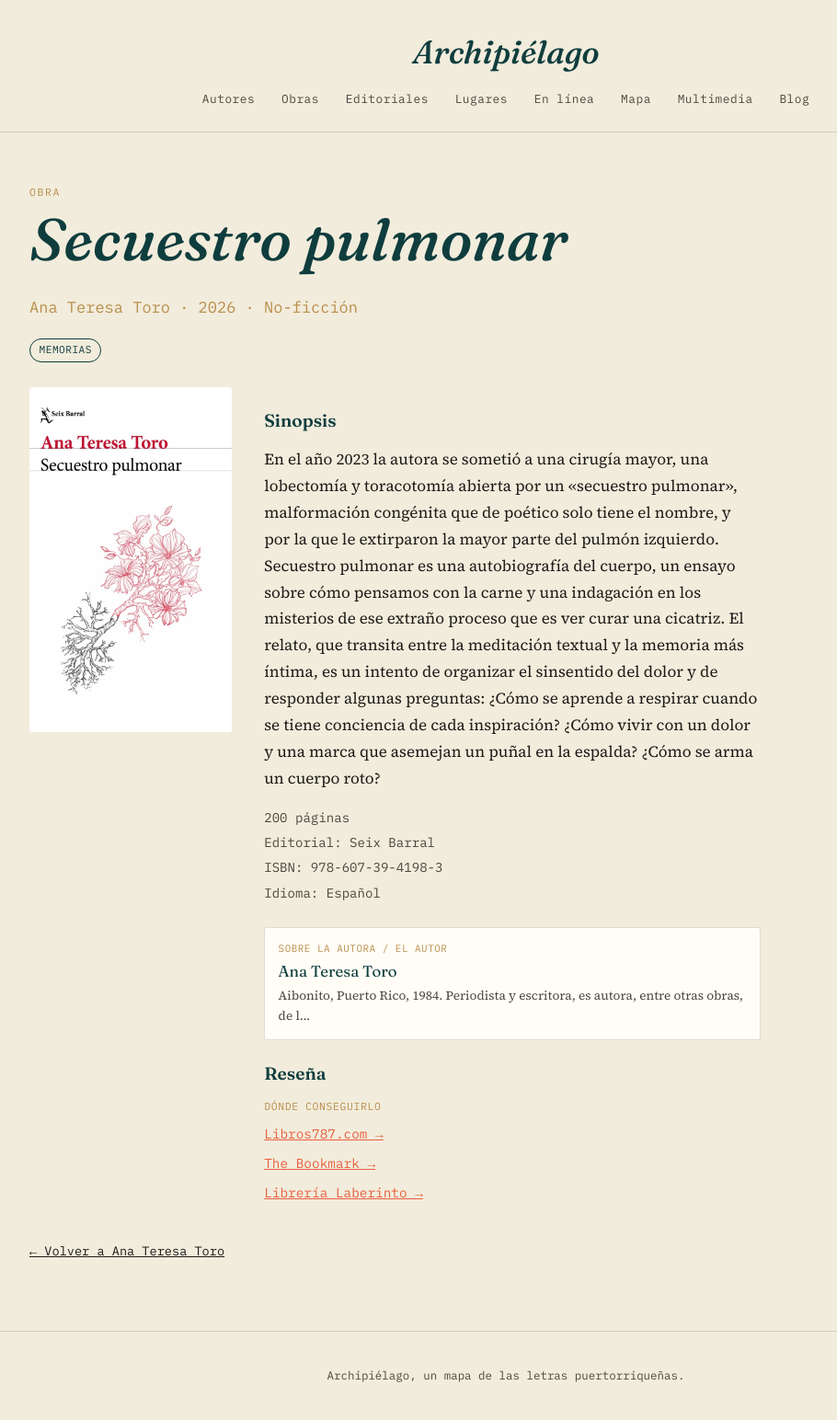
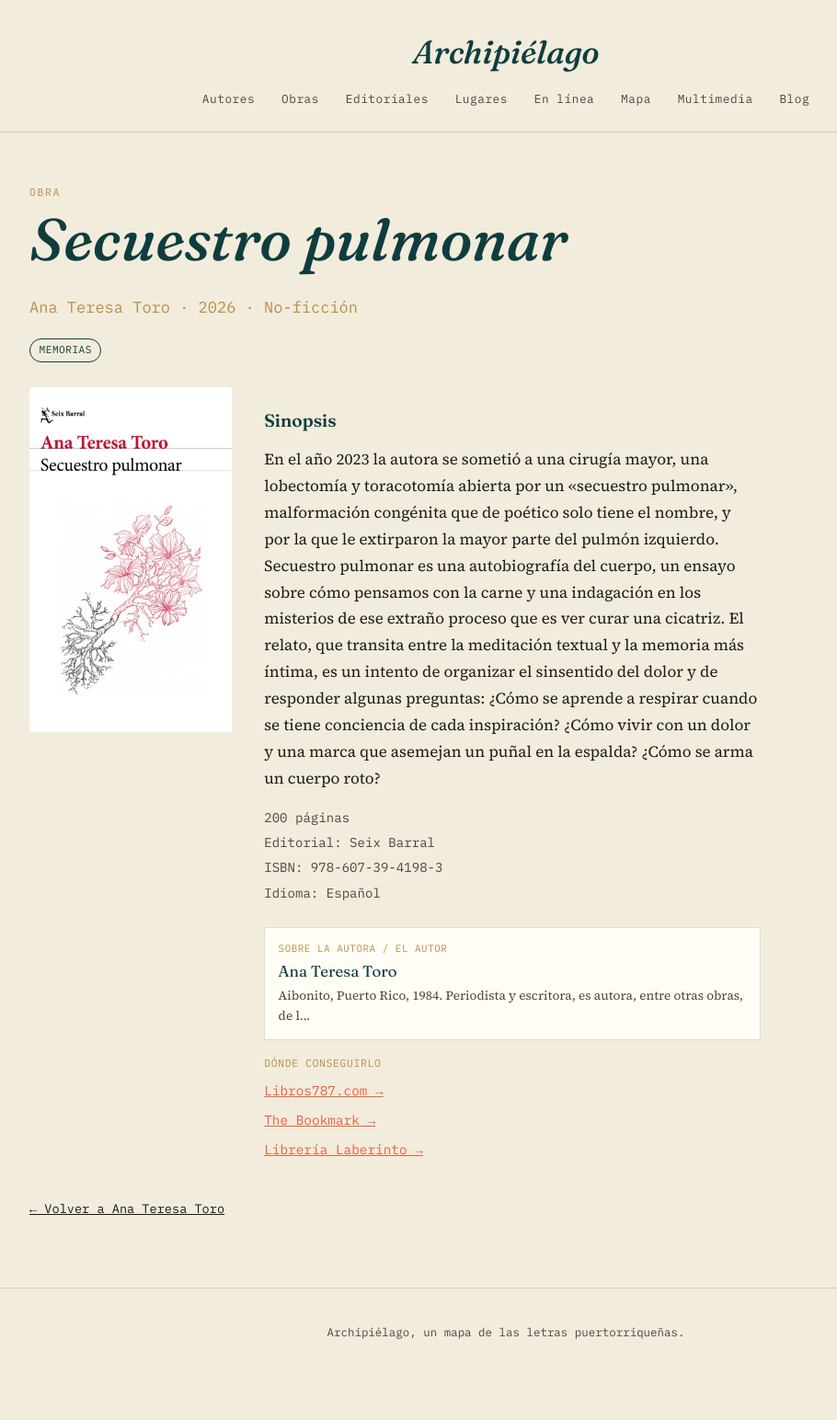
Before and after one commit to rgjanet/archipielago, a Jekyll site: the page built from _works/secuestro-pulmonar.md, in a window 1280 px wide. Shown: the whole page at 92% size, without its empty margins (90-1000 px from the left). Built offline with Jekyll 4.4.1, drawn with Linux system fonts in a browser that asks for light colours; after the commit the page ends 1498 px from its top, so only the background shows below that.

Commit message:
Add files via upload

```diff
--- a/_layouts/work.html
+++ b/_layouts/work.html
@@ -60,7 +60,8 @@ layout: default
       </a>
       {% endif %}
 
-      {% if page.content and page.content != "" %}
+      {% assign body_clean = page.content | strip %}
+      {% if body_clean != blank and body_clean != empty %}
       <h2 style="margin-top:1.6rem;font-size:1.2rem;">Reseña</h2>
       <div class="body">{{ content }}</div>
       {% endif %}
@@ -87,4 +88,7 @@ layout: default
   @media (max-width: 640px) {
     .work-layout { grid-template-columns: 1fr !important; }
   }
+  .work-layout > div:last-child > *:first-child {
+    margin-top: 0 !important;
+  }
 </style>
```
